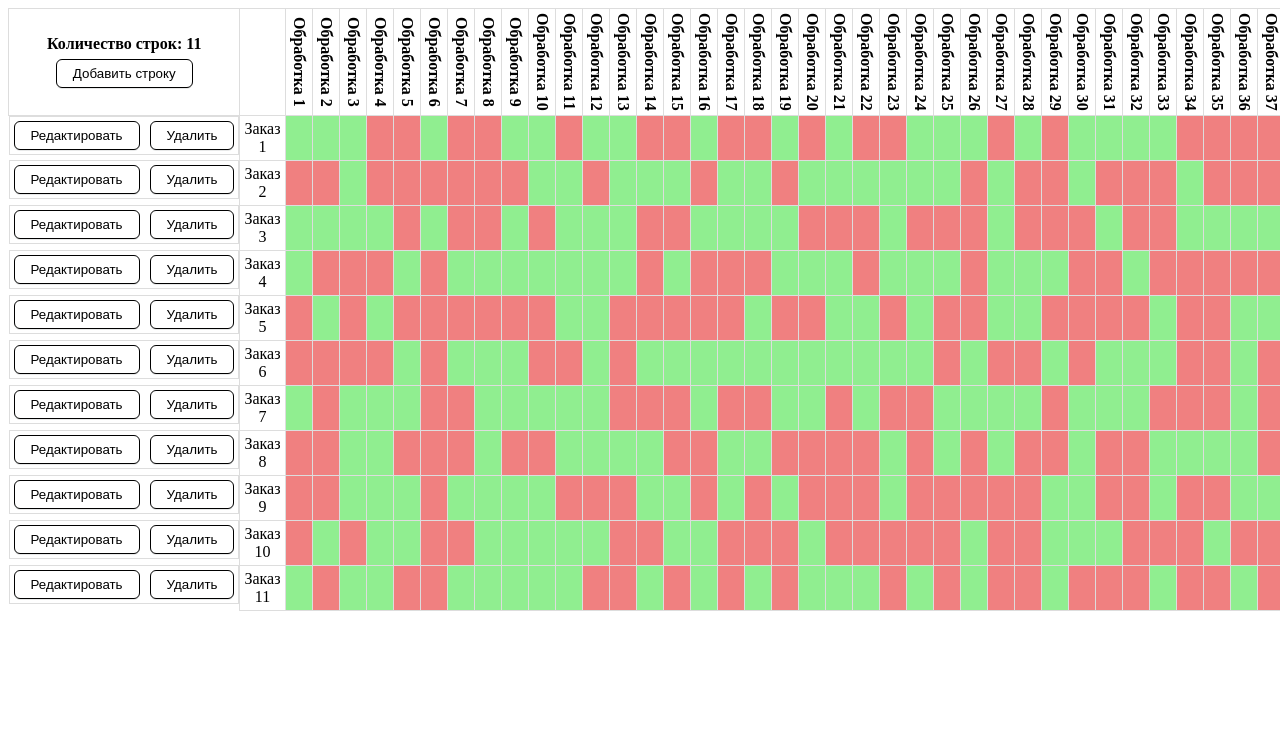
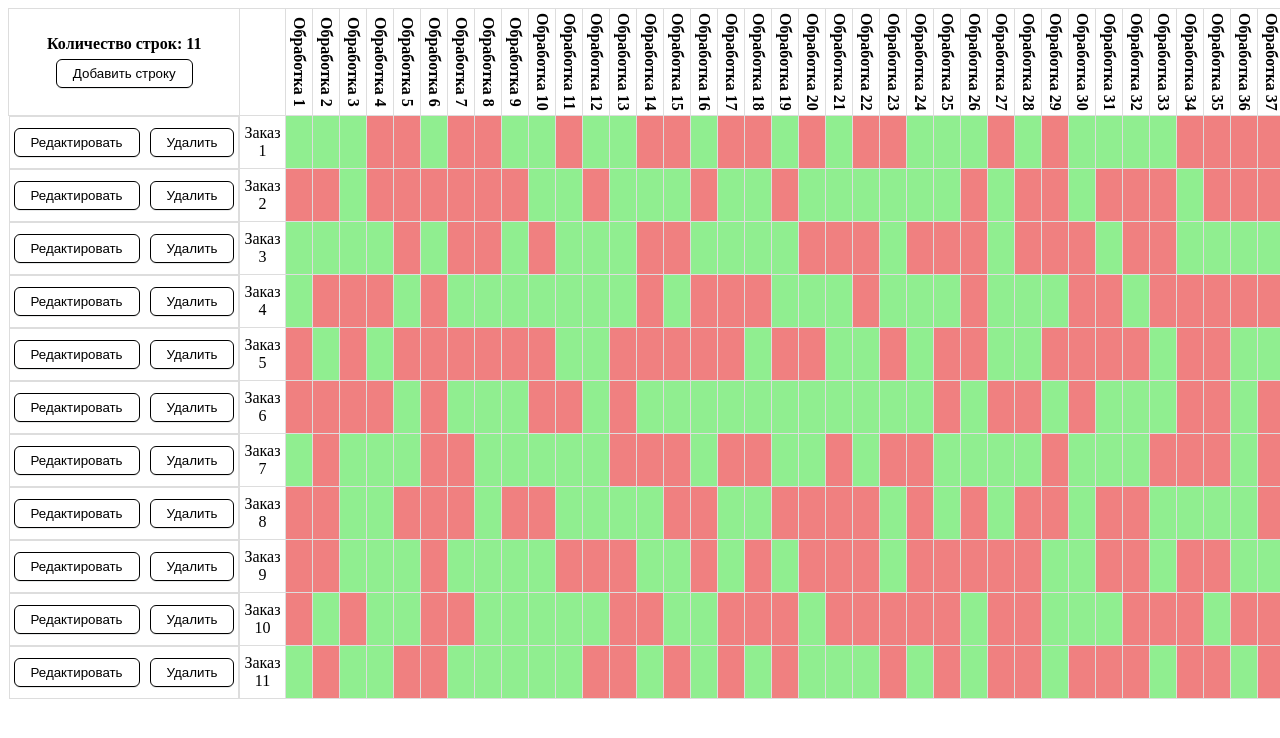
Before and after one commit to Anatoli1022/Anatoli1022.github.io-test-work-grove, a React (Vite) app: page / in a window 1280 px wide. Shown: the top 738 px of the page. Built offline with nearby package versions, Linux system fonts and the light colour scheme.

Commit message:
feat: fix global styles

```diff
--- a/src/index.css
+++ b/src/index.css
@@ -41,6 +41,8 @@ td {
 td:first-child {
   display: flex;
   column-gap: 10px;
+  padding-top: 11px;
+  padding-bottom: 11px;
 }
 
 th {
```
